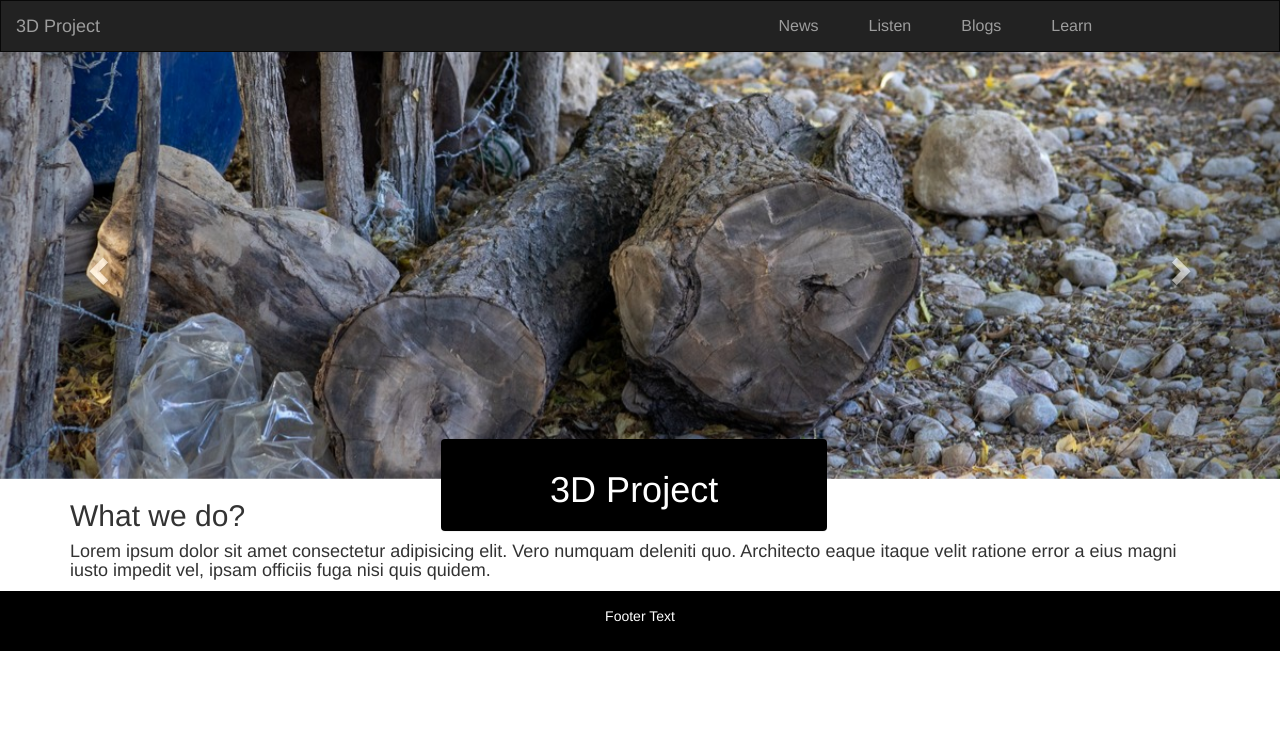
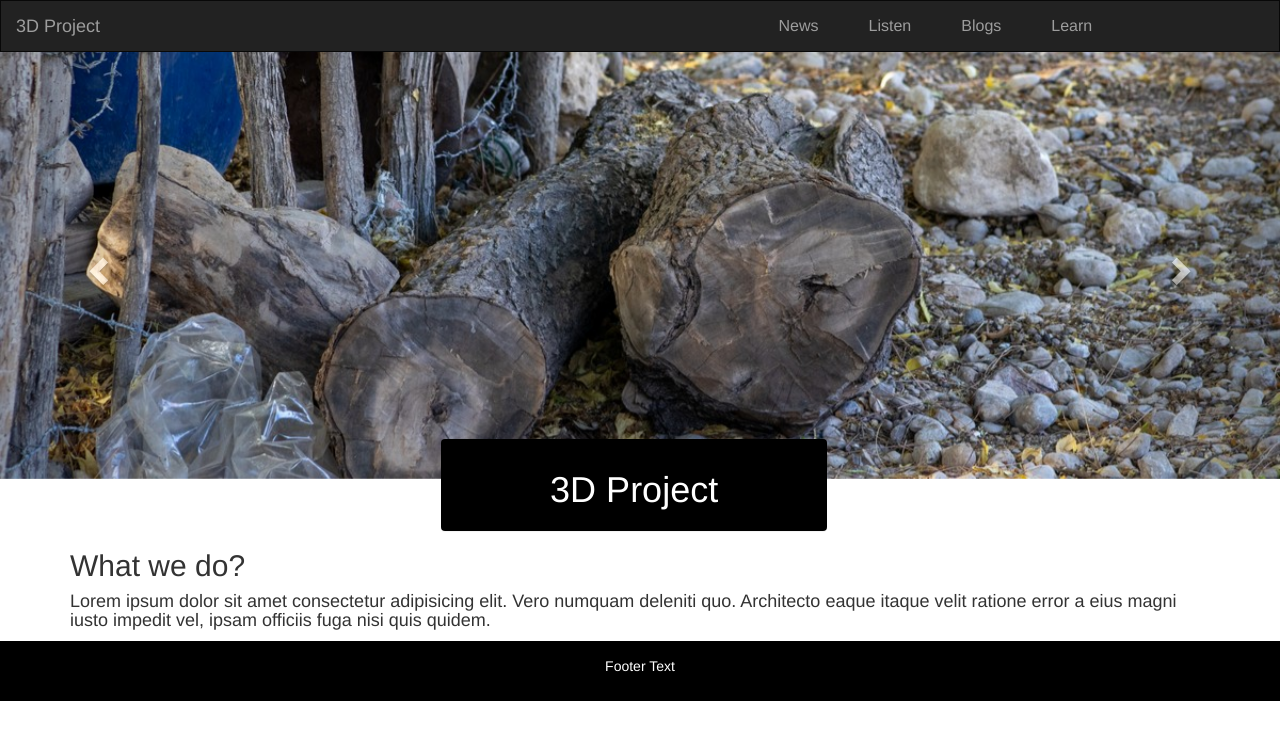
Before and after one commit to 3dproject/idah, a Jekyll site: the page built from index.html, in a window 1280 px wide. Shown: the top 740 px of the page. Built offline with Jekyll 4.4.1, drawn with Linux system fonts in a browser that asks for light colours.

Commit message:
html positioning

```diff
--- a/_layouts/default.html
+++ b/_layouts/default.html
@@ -88,10 +88,12 @@
         </div>
 
       </div>
-      {{ content }}
+      <div class="container content">
 
 
 
+      </div>
+      {{ content }}
       <footer class="container-fluid text-center">
         <p>Footer Text</p>
       </footer>
--- a/styles/main.css
+++ b/styles/main.css
@@ -70,7 +70,7 @@ footer {
   color:white
 }
 .content{
-  margin:50px;
+  margin-top:50px;
 }
 .container .context{
   text-align: center;
```
